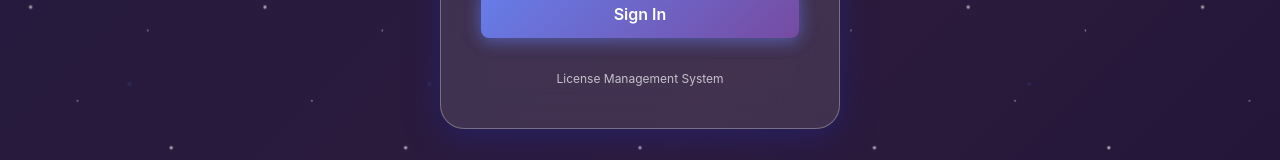
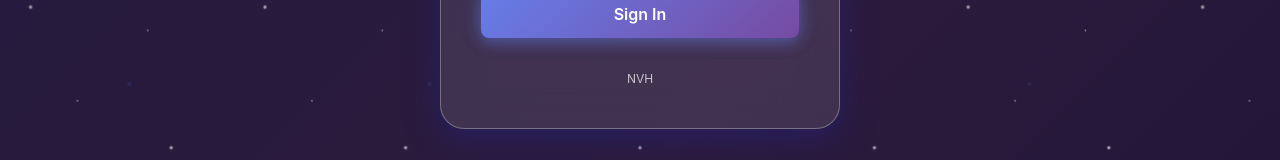
Before and after one commit to vanhungne/veo3ultra, a Next.js app: page /login in a window 1280 px wide. Shown: the part 557-717 px from the top of the page. Built offline with nearby package versions, Linux system fonts and the light colour scheme.

Commit message:
Change title from 'License Management System' to 'NVH'

```diff
--- a/app/layout.tsx
+++ b/app/layout.tsx
@@ -2,7 +2,7 @@ import type { Metadata } from "next";
 import "./globals.css";
 
 export const metadata: Metadata = {
-  title: "License Management System",
+  title: "NVH",
   description: "Secure license management with auto-trial and admin dashboard",
 };
 
--- a/app/login/page.tsx
+++ b/app/login/page.tsx
@@ -239,7 +239,7 @@ export default function Login() {
           fontSize: '0.75rem',
           color: 'rgba(255, 255, 255, 0.7)'
         }}>
-          License Management System
+          NVH
         </div>
       </div>
     </div>
```
